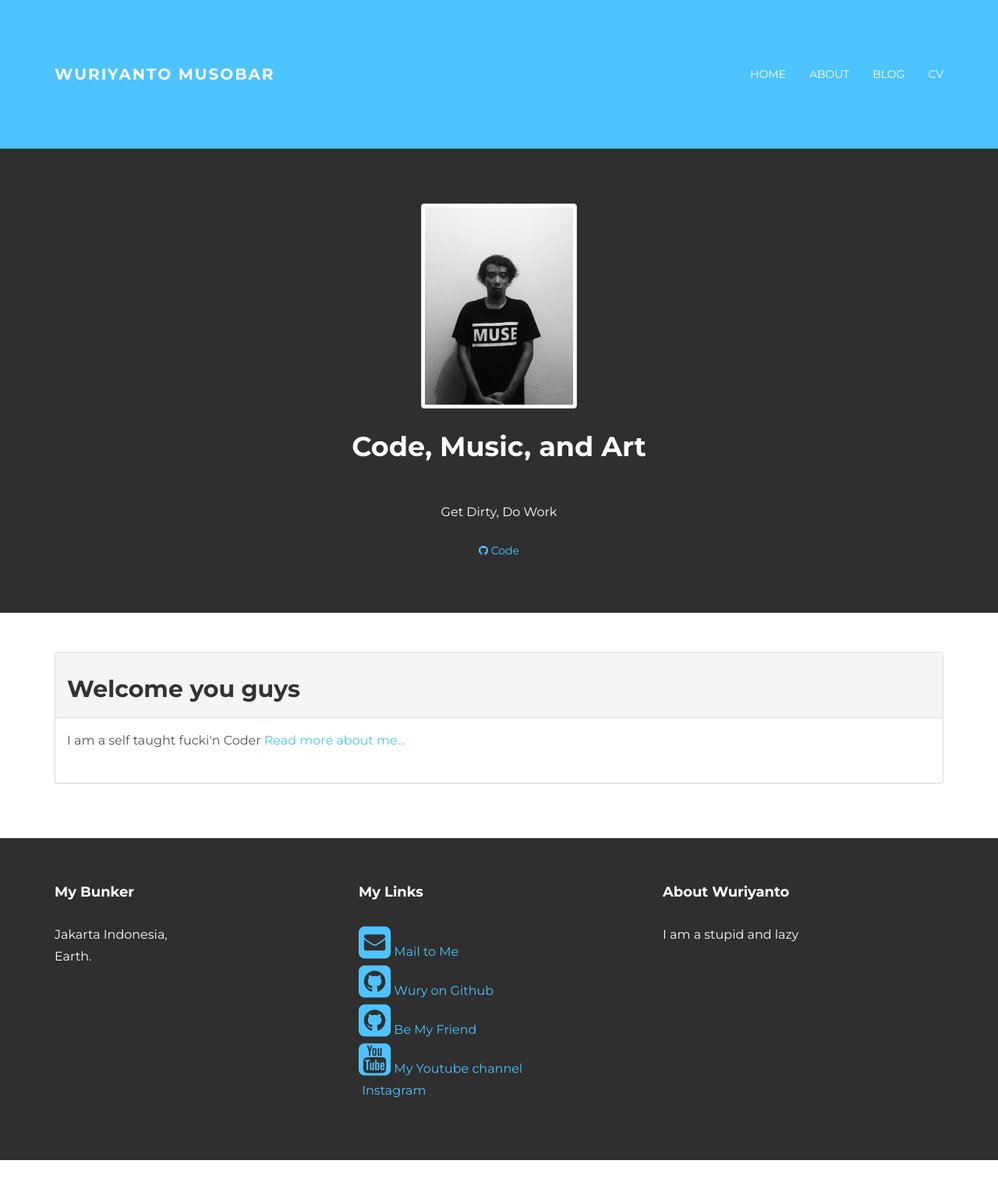
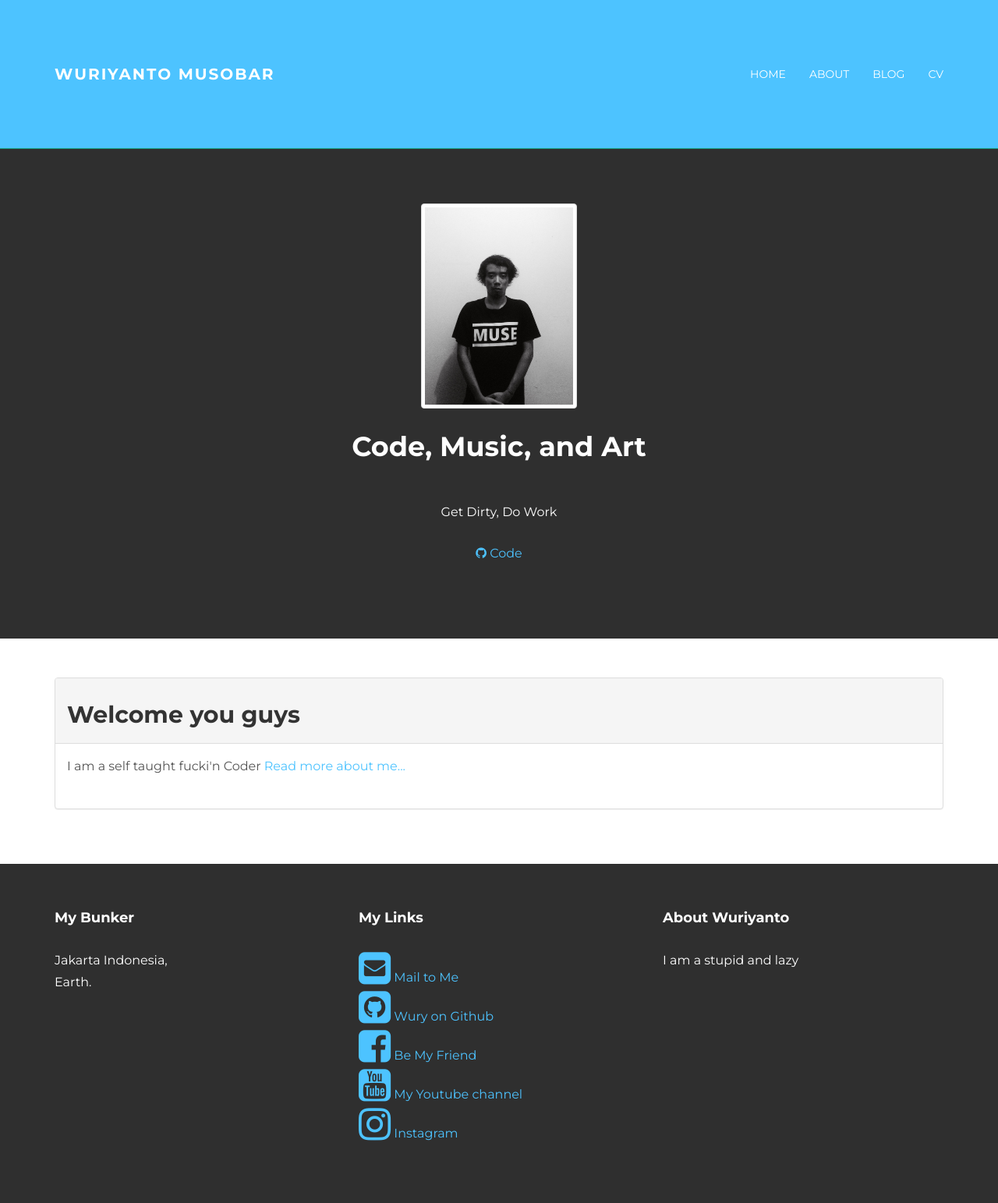
Before and after one commit to wuriyanto48/wuriyanto48.github.io, a Jekyll site: the page built from index.html, in a window 1280 px wide. Shown: the whole page at 78% size. Built offline with Jekyll 4.4.1, drawn with Linux system fonts in a browser that asks for light colours; nearby versions of some CDN libraries; before the commit the page ends 1488 px from its top, so only the background shows below that.

Commit message:
social icon

```diff
--- a/_layouts/default.html
+++ b/_layouts/default.html
@@ -61,14 +61,14 @@
 					<img src="/assets/img/wury.jpg" alt="Stanley" style="width:200px" class="img-thumbnail">
 					<h1>Code, Music, and Art</h1>
 					<p>Get Dirty, Do Work</p>
-          <div>
+          <p>
             <a class="button is-large is-white" href="https://github.com/wuriyanto48" target="_blank">
               <span class="icon">
                 <i class="fa fa-github"></i>
               </span>
               <span>Code</span>
             </a>
-        </div>
+          </p>
 
 				</div><!-- /col-lg-8 -->
 			</div><!-- /row -->
@@ -116,7 +116,7 @@
             </a><br/>
             <a class="button is-large is-white" href="https://www.facebook.com/wuriyanto" target="_blank">
               <span class="icon">
-                <i class="fa fa-github-square fa-3x social"></i>
+                <i class="fa fa-facebook-square fa-3x social"></i>
               </span>
               <span>Be My Friend</span>
             </a><br/>
@@ -128,7 +128,7 @@
             </a><br/>
             <a class="button is-large is-white" href="https://www.instagram.com/wury_musobar/" target="_blank">
               <span class="icon">
-                <i class="fa fa-instagram-square fa-3x social"></i>
+                <i class="fa fa-instagram fa-3x social"></i>
               </span>
               <span>Instagram</span>
             </a>
```
